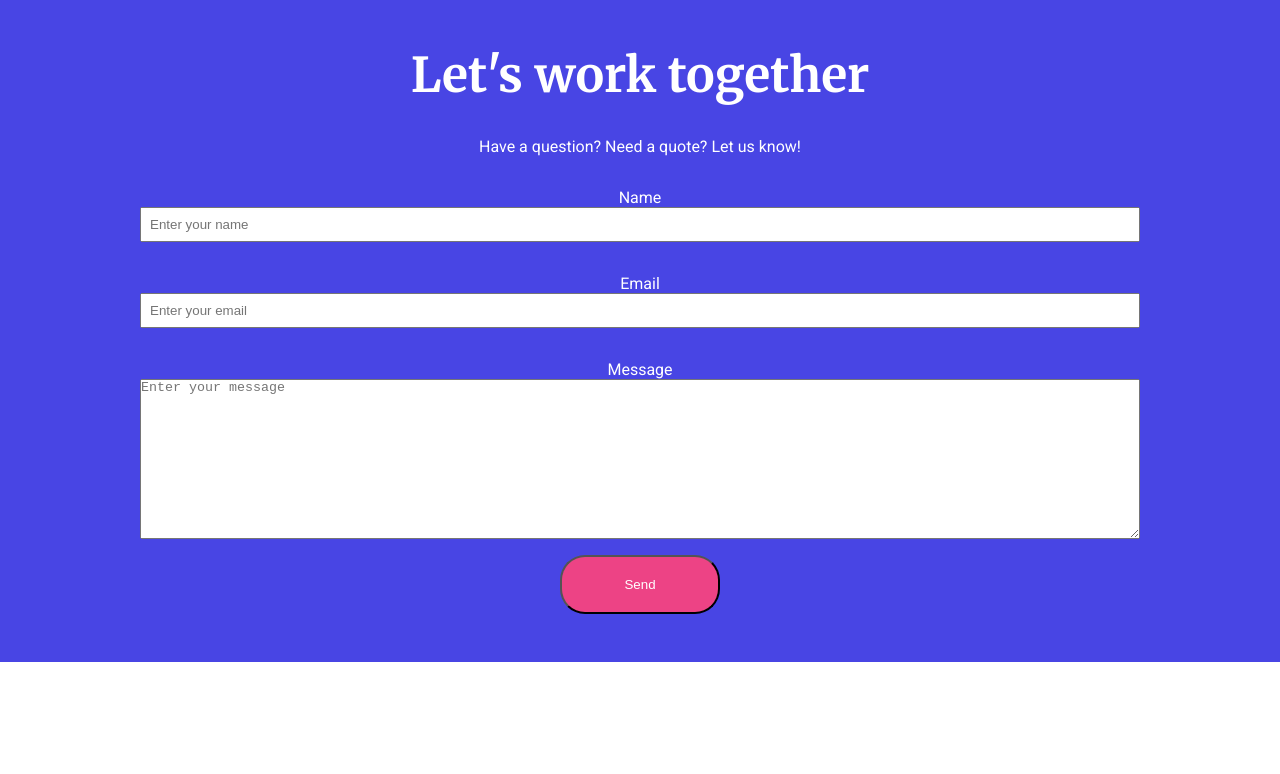
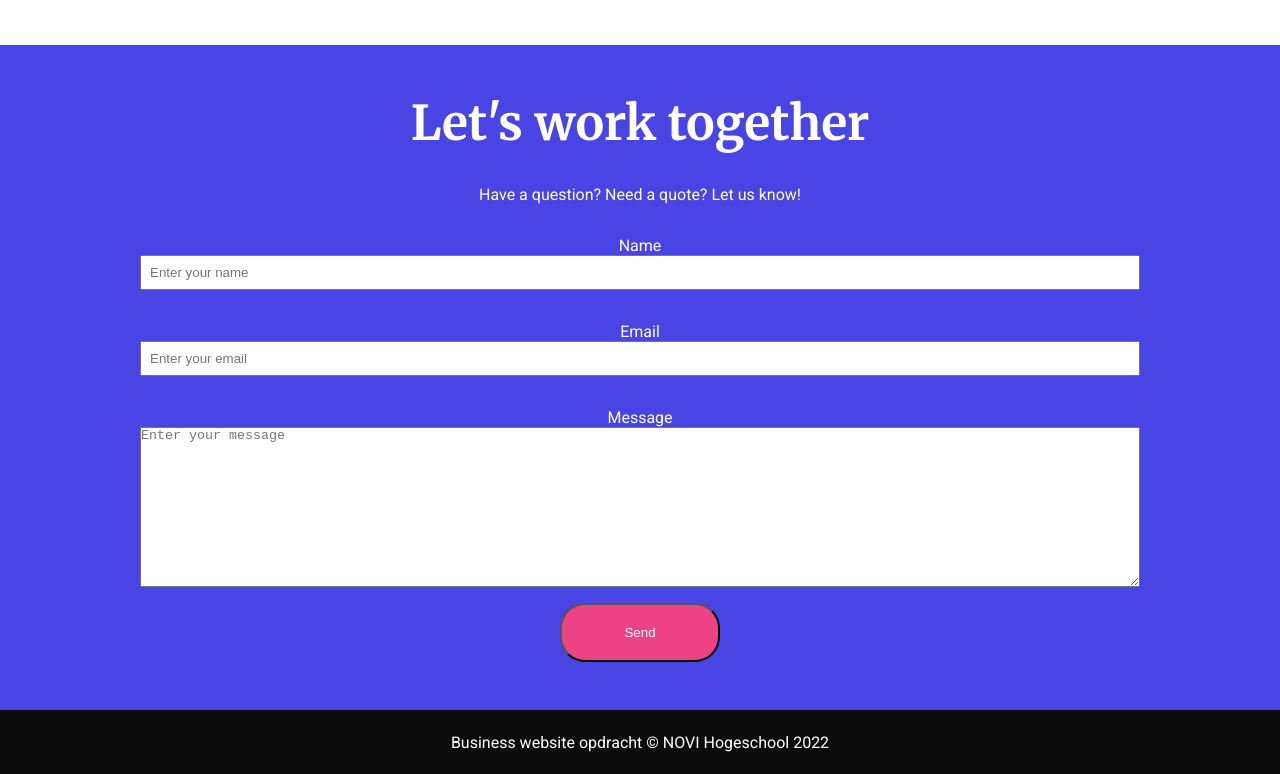
Before and after one commit to stijnvdmeer/frontend-assignment-concept, a plain HTML site: page index.html in a window 1280 px wide. Shown: the part 3336-4110 px from the top of the page. Before the commit the page ends 3998 px from the top, so only its background shows below. Drawn offline with Linux system fonts and the light colour scheme; a web font is replaced by a local one.

Commit message:
section 3 fix

```diff
--- a/index.html
+++ b/index.html
@@ -125,6 +125,7 @@
         </section>
     </main>
     <footer>
+        <p>Business website opdracht © NOVI Hogeschool 2022</p>
     </footer>
 </body>
 </html>
--- a/styles/styles.css
+++ b/styles/styles.css
@@ -70,6 +70,17 @@ form {
         width: 100%;
         height: 10rem;
     }
+}
+footer {
+    background-color: var(--textcolor-standard-black);
+    height: 2rem;
+
+    display: flex;
+    flex-direction: column;
+    justify-content: center;
+    align-items: center;
+    padding: 2rem;
+    color: white;
 }
 /*reusable classes*/
 
@@ -196,6 +207,7 @@ form {
                 justify-content: space-between;
                 row-gap: 1.5rem;
                 padding-top: 3rem;
+                padding-bottom: 3rem;
             }
         /* Section 4 (Form) */
             .form-section {
```
